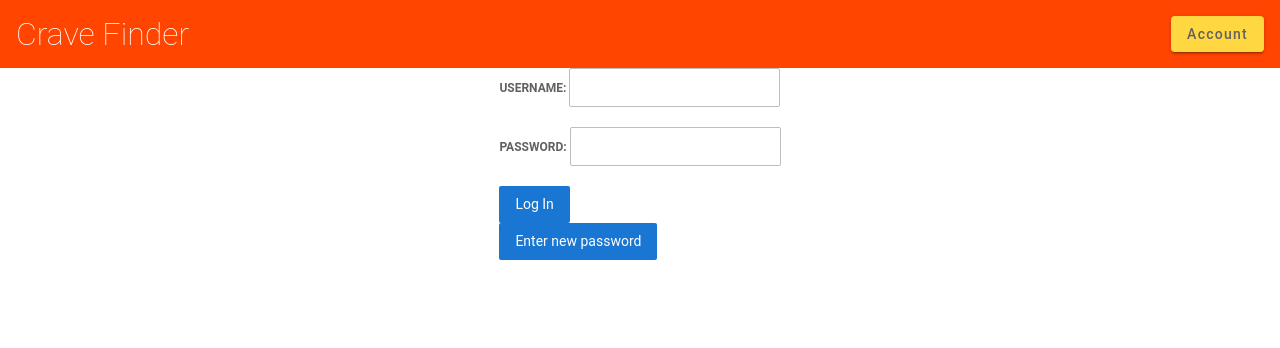
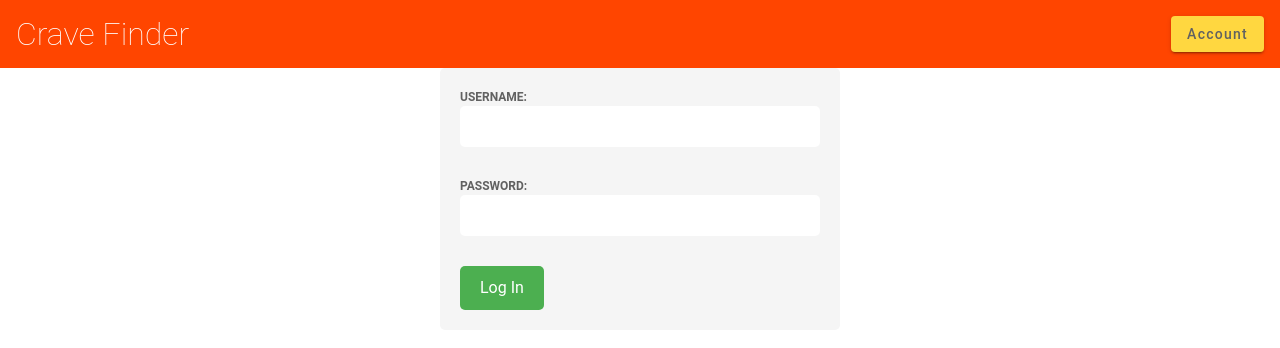
Before and after one commit to ZacharyBournand/crave-finder, an Angular app in the folder frontend/crave-finder/: page /login in a window 1280 px wide. Shown: the top 348 px of the page. Built offline with nearby package versions, Linux system fonts and the light colour scheme.

Commit message:
Updated the styling of the registration and login forms

```diff
--- a/frontend/crave-finder/src/app/login-page/login-page.component.css
+++ b/frontend/crave-finder/src/app/login-page/login-page.component.css
@@ -3,5 +3,47 @@ div {
     top: 50%;
     left: 50%;
     transform: translate(-50%, -50%);
-    text-align: center;
+    text-align: left;
 }
+
+form {
+    width: 400px;
+    padding: 20px;
+    background-color: #f5f5f5;
+    border-radius: 5px;
+}
+
+label {
+    display: block;
+    margin-bottom: 10px;
+}
+
+input[type="username"],
+input[type="password"] {
+    width: 100%;
+    padding: 10px;
+    border: none;
+    border-radius: 5px;
+    margin-bottom: 20px;
+    box-sizing: border-box;
+}
+
+button[type="submit"] {
+    background-color: #4CAF50;
+    color: white;
+    padding: 10px 20px;
+    border: none;
+    border-radius: 5px;
+    cursor: pointer;
+    font-size: 16px;
+}
+
+button[type="submit"]:hover {
+    background-color: #3e8e41;
+}
+
+p {
+    margin-top: 20px;
+    font-size: 16px;
+    color: #666;
+}
--- a/frontend/crave-finder/src/app/login-page/login-page.component.html
+++ b/frontend/crave-finder/src/app/login-page/login-page.component.html
@@ -12,6 +12,4 @@
     <button type="submit">Log In</button>
 </form>
 
-<button type="submit">Enter new password</button>
-
 <p>{{ responseMessage }}</p>
--- a/frontend/crave-finder/src/app/nav-menu/nav-menu.component.ts
+++ b/frontend/crave-finder/src/app/nav-menu/nav-menu.component.ts
@@ -4,10 +4,7 @@
   selector: 'app-nav-menu',
   templateUrl: './nav-menu.component.html',
   styleUrls: ['./nav-menu.component.css']
-})
-export class NavMenuComponent {
-
-}*/
+})*/
 
 
 import { HttpClient } from '@angular/common/http';
--- a/frontend/crave-finder/src/app/user-registration/user-registration.component.css
+++ b/frontend/crave-finder/src/app/user-registration/user-registration.component.css
@@ -5,3 +5,45 @@ div {
     transform: translate(-50%, -50%);
     text-align: left;
 }
+
+form {
+    width: 400px;
+    padding: 20px;
+    background-color: #f5f5f5;
+    border-radius: 5px;
+}
+
+label {
+    display: block;
+    margin-bottom: 10px;
+}
+
+input[type="username"],
+input[type="password"] {
+    width: 100%;
+    padding: 10px;
+    border: none;
+    border-radius: 5px;
+    margin-bottom: 20px;
+    box-sizing: border-box;
+}
+
+button[type="submit"] {
+    background-color: #4CAF50;
+    color: white;
+    padding: 10px 20px;
+    border: none;
+    border-radius: 5px;
+    cursor: pointer;
+    font-size: 16px;
+}
+
+button[type="submit"]:hover {
+    background-color: #3e8e41;
+}
+
+p {
+    margin-top: 20px;
+    font-size: 16px;
+    color: #666;
+}
```
